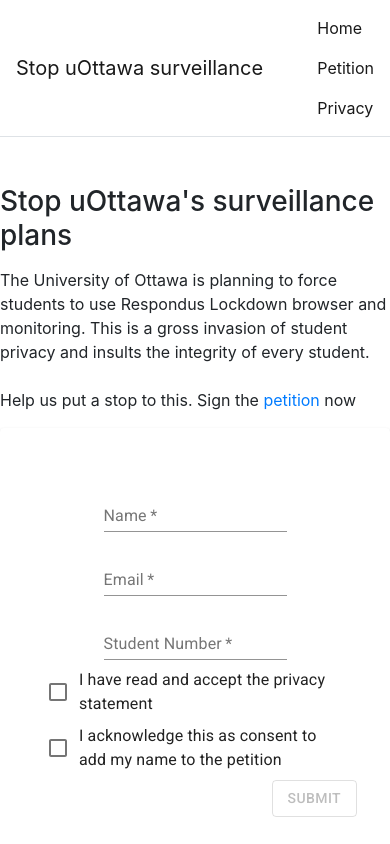
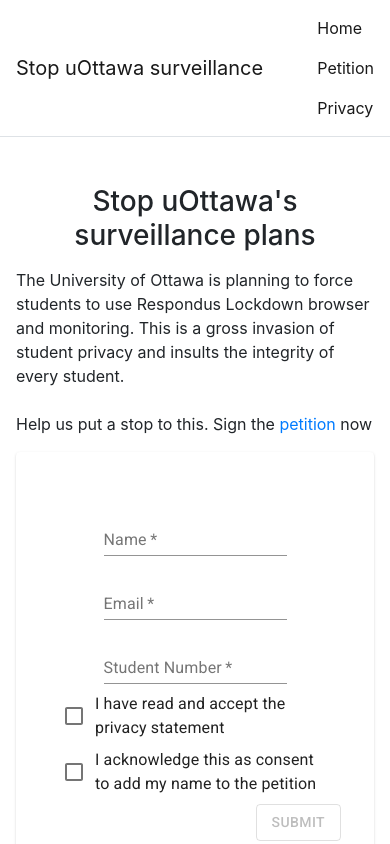
Before and after one commit to upetition/Stop-uOttawa-Surveillance, a React (Create React App) app: page / in a window 390 px wide. Shown: the top 844 px of the page. Built offline with nearby package versions, Linux system fonts and the light colour scheme; no server answers.

Commit message:
added some styling to improve mobile view

```diff
--- a/src/App.css
+++ b/src/App.css
@@ -26,3 +26,15 @@
   outline: none !important;
   box-shadow: none !important;
 }
+
+@media only screen and (max-width: 575px) {
+  #mainContent {
+    padding-left: 1rem;
+    padding-right: 1rem;
+  }
+  h3 {
+    padding-left: 1.5rem;
+    padding-right: 1.5rem;
+    text-align: center;
+  }
+}
```
